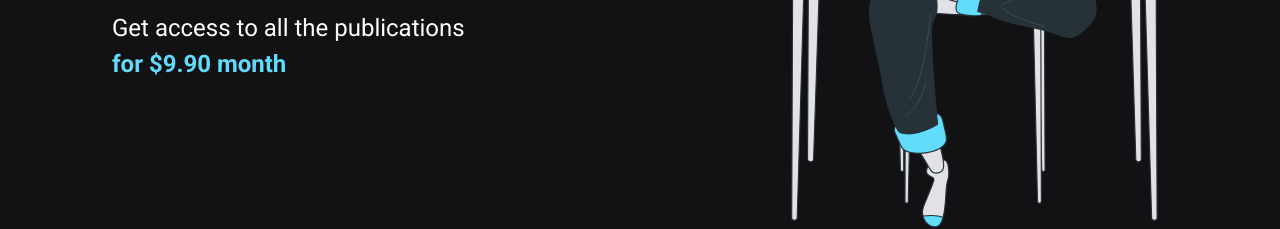
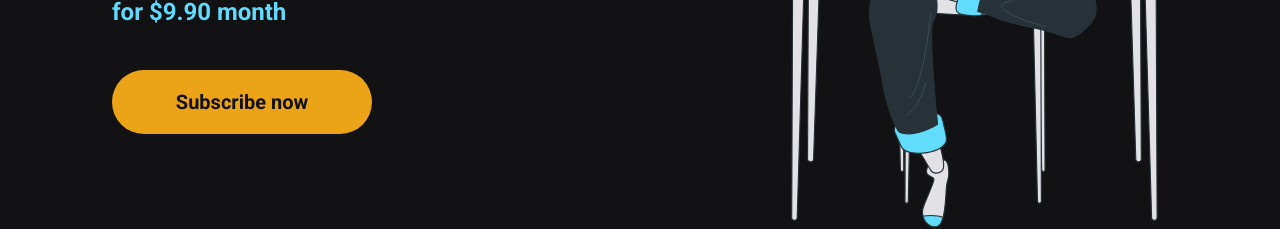
Before and after one commit to MarcosSantosDev/ignews, a Next.js app: page / in a window 1280 px wide. Shown: the part 432-661 px from the top of the page. Built offline with nearby package versions, Linux system fonts and the light colour scheme; a web font is replaced by a local one.

Commit message:
feat: subscribe button

```diff
--- /dev/null
+++ b/src/components/SubscribeButton/index.tsx
@@ -0,0 +1,9 @@
+import styles from './styles.module.scss'
+
+export function SubscribeButton() {
+  return (
+    <button type="button" className={styles.subscribeButton}>
+      Subscribe now
+    </button>
+  )
+}
--- /dev/null
+++ b/src/components/SubscribeButton/styles.module.scss
@@ -0,0 +1,20 @@
+.subscribeButton {
+  width: 260px;
+  height:4rem;
+  border: 0;
+  border-radius: 2rem;
+  background: var(--yellow-500);
+  color: var(--gray-900);
+  font-size: 1.25rem;
+  font-weight: bold;
+
+  display: flex;
+  align-items: center;
+  justify-content: center;
+
+  transition: filter 0.2s;
+
+  &:hover {
+    filter: brightness(0.8);
+  }
+}
--- a/src/pages/home.module.scss
+++ b/src/pages/home.module.scss
@@ -8,12 +8,11 @@
   align-items: center;
   justify-content: space-between;
 
-
   img {
     max-height: calc(100vh - 200px);
     height: 100%;
   }
-};
+}
 
 .hero {
   max-width: 600px;
@@ -44,4 +43,8 @@
       font-weight: bold;
     }
   }
+
+  button {
+    margin-top: 2.5rem;
+  }
 }
--- a/src/pages/index.tsx
+++ b/src/pages/index.tsx
@@ -1,4 +1,5 @@
 import Head from 'next/head'
+import { SubscribeButton } from '../components/SubscribeButton'
 import styles from './home.module.scss'
 
 export default function Home() {
@@ -15,6 +16,8 @@
             Get access to all the publications <br />
             <span>for $9.90 month</span>
           </p>
+
+          <SubscribeButton />
         </section>
 
         <img src="/images/avatar.svg" alt="Girl coding" />
```
